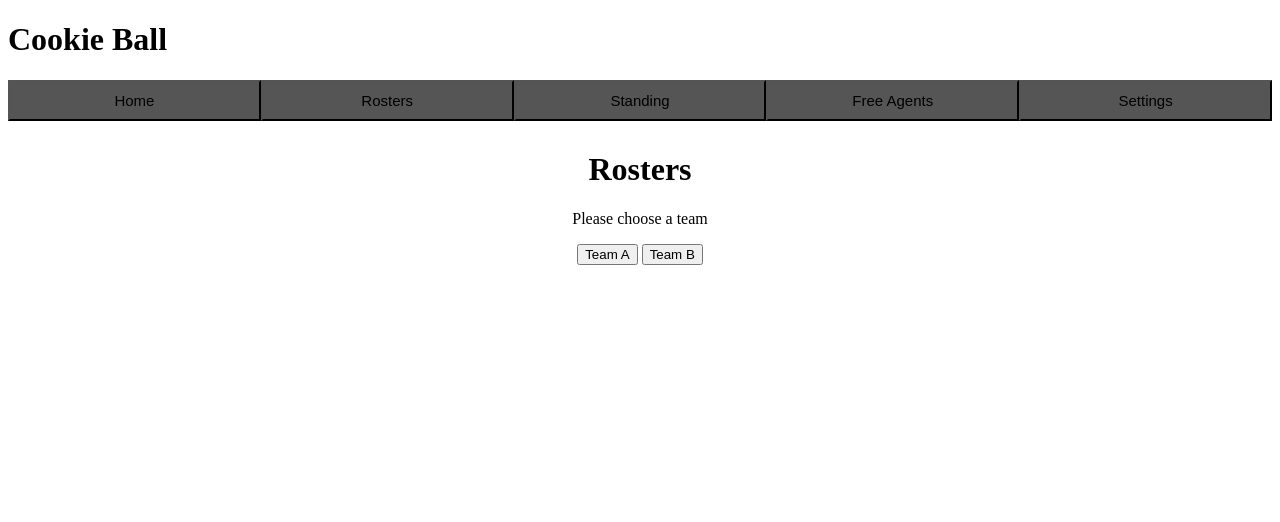
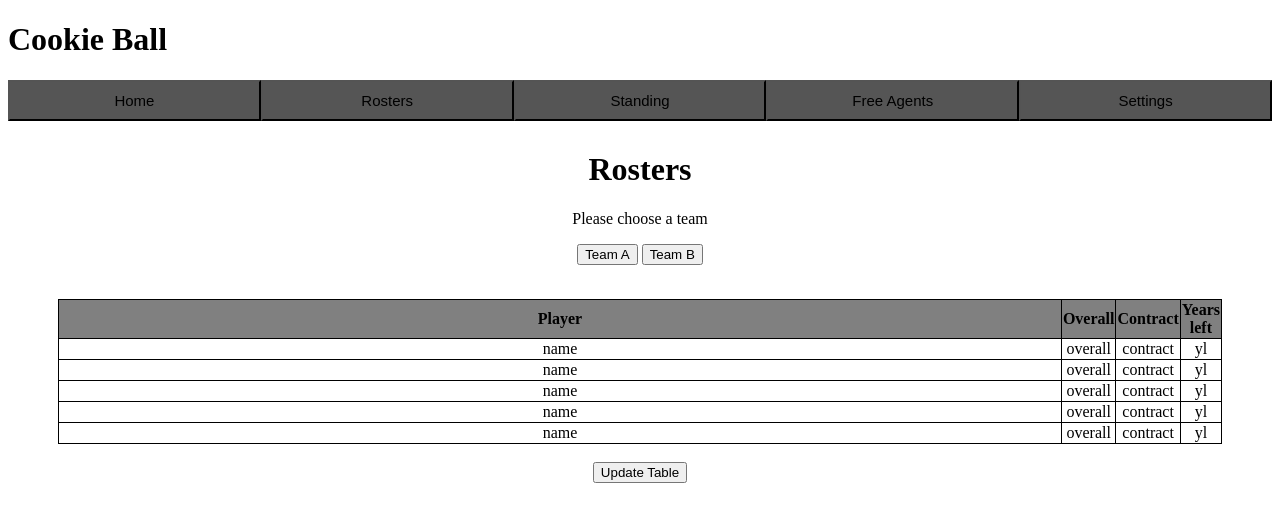
Before and after one commit to CookieStudioCanada/CookieBall, a plain HTML site: page index.html in a window 1280 px wide. Both pictures are taken after a click on the button "Rosters". Drawn offline with Linux system fonts and the light colour scheme.

Commit message:
V3
Salary cap, free agent, auto roster, table roster.

```diff
--- a/index.html
+++ b/index.html
@@ -32,6 +32,11 @@
     <h3>Sim a day</h3>
     <button type="button" id="gameTime">Simulate</button>
     <p id="gameResult"></p>
+
+    <h3>Mass</h3>
+    <button type="button" id="salaryCapBTN">Salary Cap</button>
+    <p id="massText">5000000$</p>
+
   </div>
 
   <div id="Rosters" class="tabcontent">
@@ -41,6 +46,49 @@
     <button type="button" id="myTeamB">Team B</button>
     <p id="lineup" ></p>
     <br>
+
+    <table id="tableLineup">
+      <tr>
+        <th>Player</th>
+        <th>Overall</th>
+        <th>Contract</th>
+        <th>Years left</th>
+      </tr>
+      <tr>
+        <td id="Player0Name" >name</td>
+        <td id="Player0OV">overall</td>
+        <td id="Player0Contract" >contract</td>
+        <td id="Player0YL">yl</td>
+      </tr>
+      <tr>
+        <td id="Player1Name" >name</td>
+        <td id="Player1OV">overall</td>
+        <td id="Player1Contract" >contract</td>
+        <td id="Player1YL">yl</td>
+      </tr>
+      <tr>
+        <td id="Player2Name" >name</td>
+        <td id="Player2OV">overall</td>
+        <td id="Player2Contract" >contract</td>
+        <td id="Player2YL">yl</td>
+      </tr>
+      <tr>
+        <td id="Player3Name" >name</td>
+        <td id="Player3OV">overall</td>
+        <td id="Player3Contract" >contract</td>
+        <td id="Player3YL">yl</td>
+      </tr>
+      <tr>
+        <td id="Player4Name" >name</td>
+        <td id="Player4OV">overall</td>
+        <td id="Player4Contract" >contract</td>
+        <td id="Player4YL">yl</td>
+      </tr>
+    </table>
+
+    <br>
+    <button type="button" id="updateTableBTN">Update Table</button>
+
   </div>
 
   <div id="Standing" class="tabcontent">
@@ -50,14 +98,20 @@
       <tr>
         <th>Team</th>
         <th>Wins</th>
+        <th>Loses</th>
+        <th>Ties</th>
       </tr>
       <tr>
         <td>Team A</td>
-        <td id="TeamAWinNumber"></td>
+        <td id="TeamAWinNumber">0</td>
+        <td id="TeamALoseNumber">0</td>
+        <td id="TeamATieNumber">0</td>
       </tr>
       <tr>
         <td>Team B</td>
-        <td id="TeamBWinNumber"></td>
+        <td id="TeamBWinNumber">0</td>
+        <td id="TeamBLoseNumber">0</td>
+        <td id="TeamBTieNumber">0</td>
       </tr>
     </table>
   </div>
@@ -87,4 +141,6 @@
 <script src="freeagents.js"></script>
 <script src="tabs.js"></script>
 <script src="gameplay.js"></script>
+<script src="salaryCapManager.js"></script>
+<script src="rosters.js"></script>
 </html>
```
